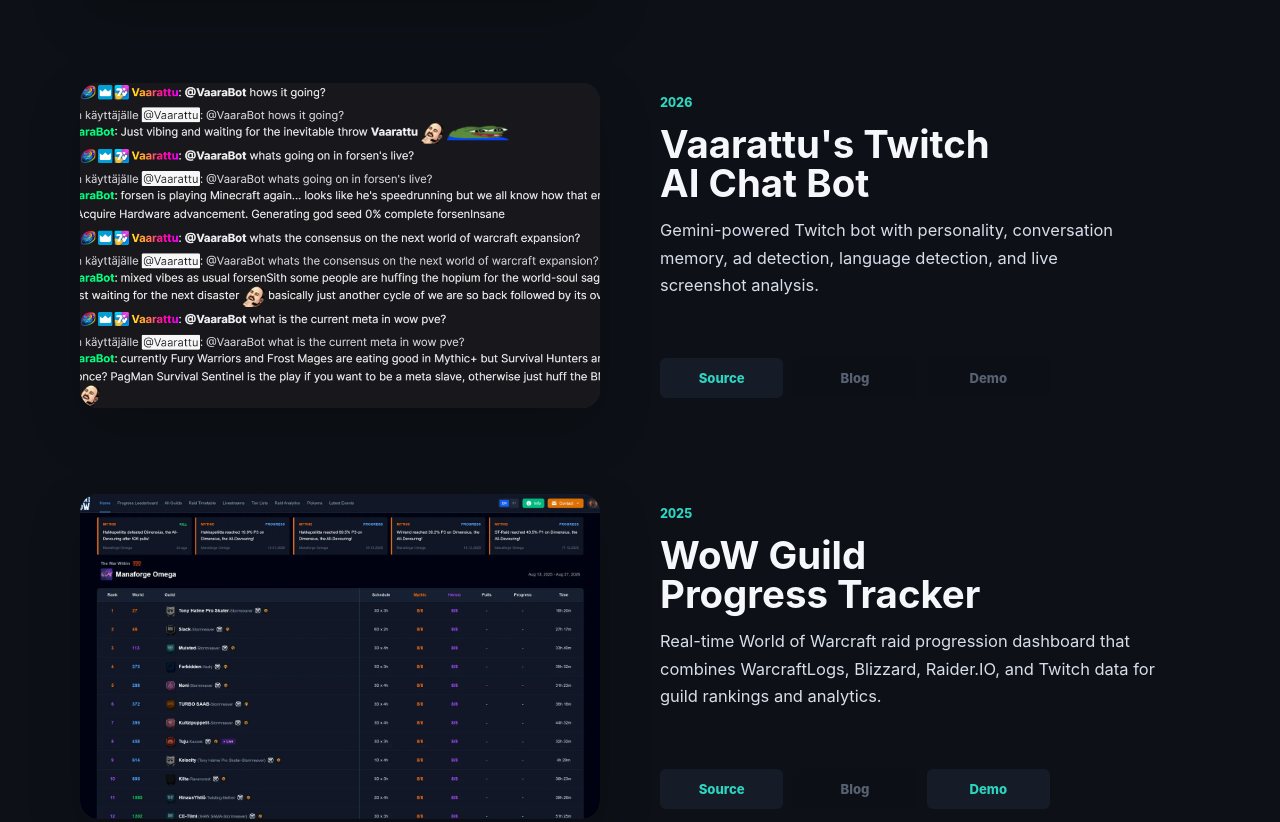
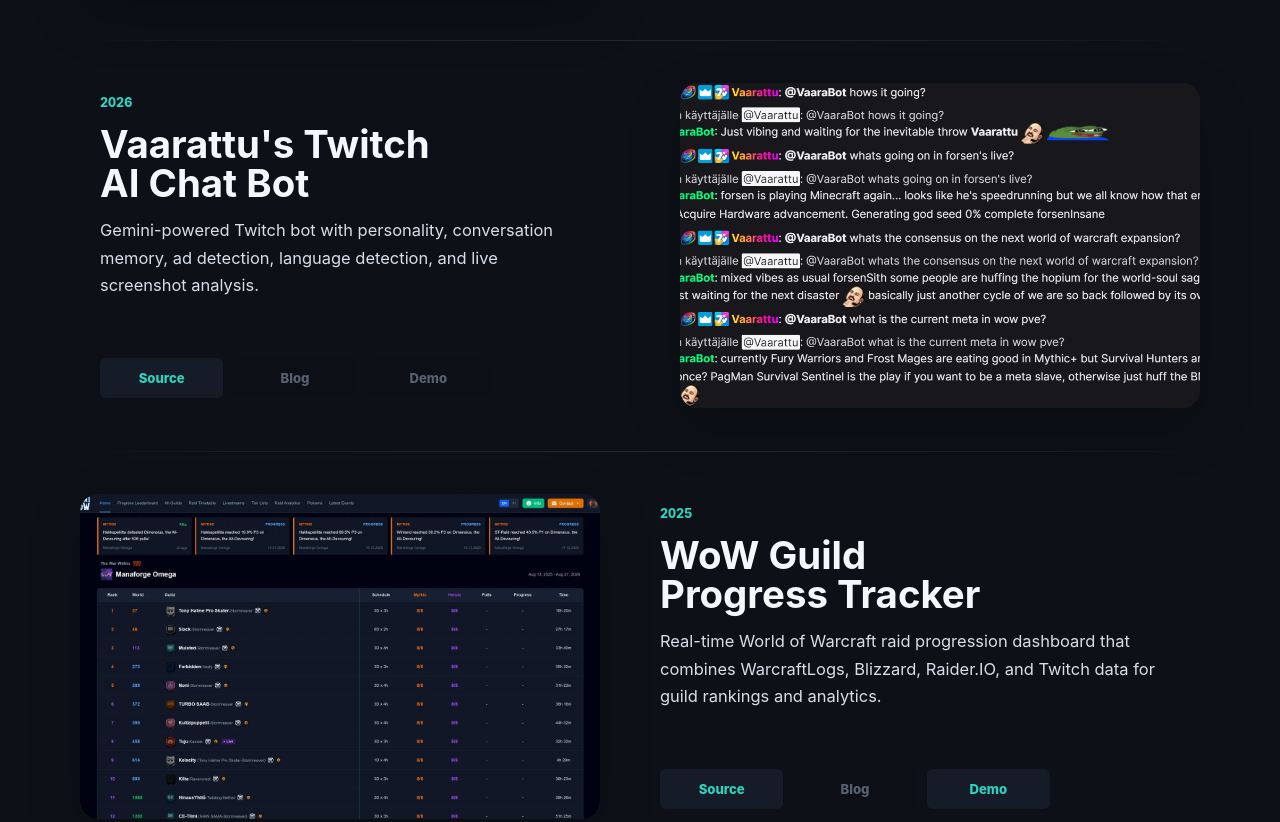
Before and after one commit to Koodattu/ala-ranta.la, an Astro site: page /projects in a window 1280 px wide. Shown: the part 840-1662 px from the top of the page. Built offline with nearby package versions, Linux system fonts and the light colour scheme; Astro itself is replaced by a stand-in of ours.

Commit message:
Introduce --project-list-gap and card divider
Replace the hard-coded clamp() gap with a reusable --project-list-gap CSS variable and use it for .project-list gap. Add a .project-card + .project-card::before pseudo-element that renders a centered horizontal gradient divider positioned at half the gap between cards. Apply row-reverse to even cards at the default layout and override to column inside the responsive block so even cards stack on smaller screens. These changes provide consistent spacing, a subtle visual separator, and improved responsive behavior.

```diff
--- a/src/styles/global.css
+++ b/src/styles/global.css
@@ -749,9 +749,11 @@
 }
 
 .project-list {
+  --project-list-gap: clamp(48px, 7vw, 86px);
+
   display: flex;
   flex-direction: column;
-  gap: clamp(48px, 7vw, 86px);
+  gap: var(--project-list-gap);
   max-width: 1120px;
   margin-inline: auto;
 }
@@ -987,6 +989,27 @@
   translate: 0 0;
 }
 
+.project-list .project-card + .project-card::before {
+  content: "";
+  position: absolute;
+  top: calc(var(--project-list-gap) * -0.5);
+  right: 0;
+  left: 0;
+  height: 1px;
+  background: linear-gradient(
+    90deg,
+    transparent,
+    color-mix(in srgb, var(--border) 72%, transparent) 14%,
+    color-mix(in srgb, var(--border-strong) 76%, transparent) 50%,
+    color-mix(in srgb, var(--border) 72%, transparent) 86%,
+    transparent
+  );
+}
+
+.project-list .project-card:nth-child(even) {
+  flex-direction: row-reverse;
+}
+
 .project-list .project-card:hover {
   background: color-mix(in srgb, var(--panel-strong) 48%, transparent);
   translate: 0 0;
@@ -2072,6 +2095,10 @@
     gap: 18px;
   }
 
+  .project-list .project-card:nth-child(even) {
+    flex-direction: column;
+  }
+
   .project-list .project-media {
     flex-basis: auto;
     width: 100%;
```
